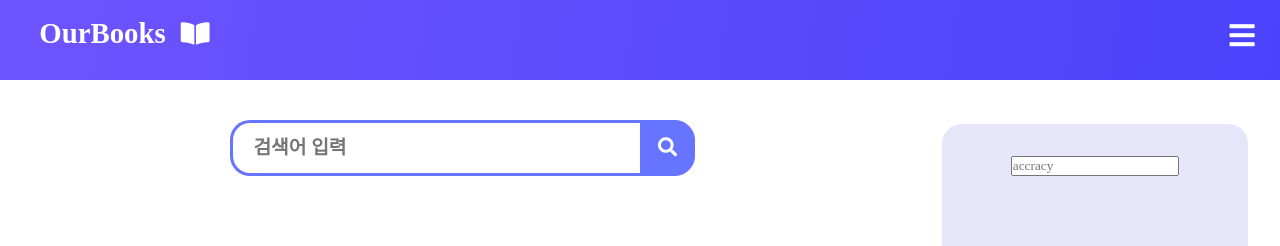
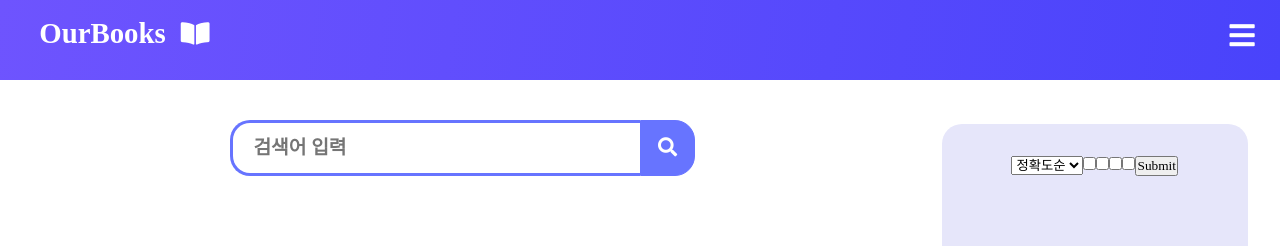
Before and after one commit to minsung521/OurBooks.com, a React (Create React App) app: page / in a window 1280 px wide. Shown: the top 246 px of the page. Built offline with nearby package versions, Linux system fonts and the light colour scheme; a web font is replaced by a local one.

Commit message:
form 만드는 중

```diff
--- a/src/components/search/Options.js
+++ b/src/components/search/Options.js
@@ -6,13 +6,16 @@ const Options = ({}) => {
 	return (
 		<div className="options_container">
 			<form>
-				<input list="sort" placeholder="accracy"></input>
+				<select name="sort">
+					<option value="accuracy">정확도순</option>
+					<option value="recency">최신순</option>
+				</select>
+				<input type="checkbox" name="title" value="title"></input>
+				<input type="checkbox" name="isbn" value="isbn"></input>
+				<input type="checkbox" name="publisher" value="publisher"></input>
+				<input type="checkbox" name="person" value="person"></input>
+				<input type="submit" className="optionSubmit"></input>
 			</form>
-			<datalist id="sort">
-				<option>accuracy</option>
-				<option>latest</option>
-				<option>recency</option>
-			</datalist>
 		</div>
 	);
 };
```
